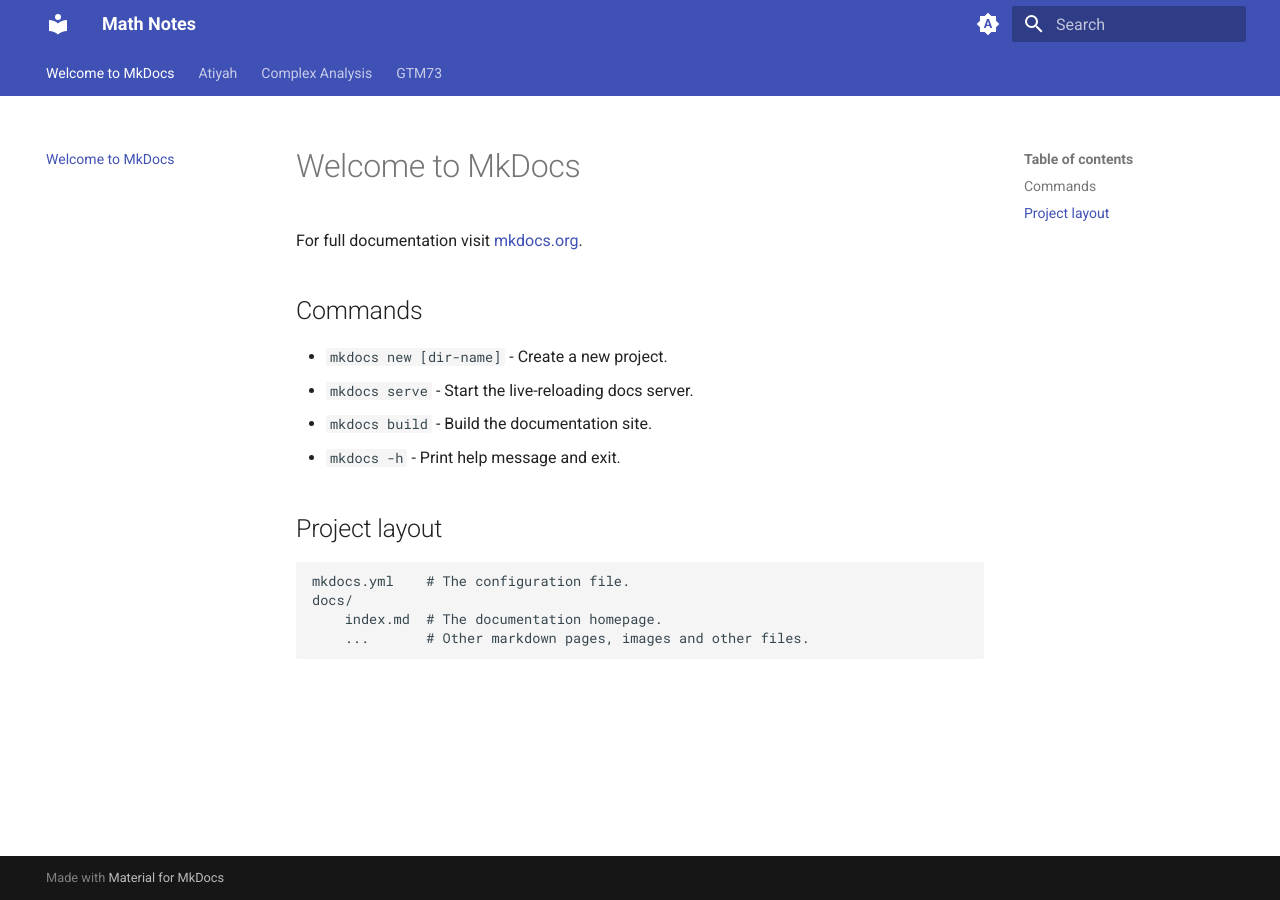
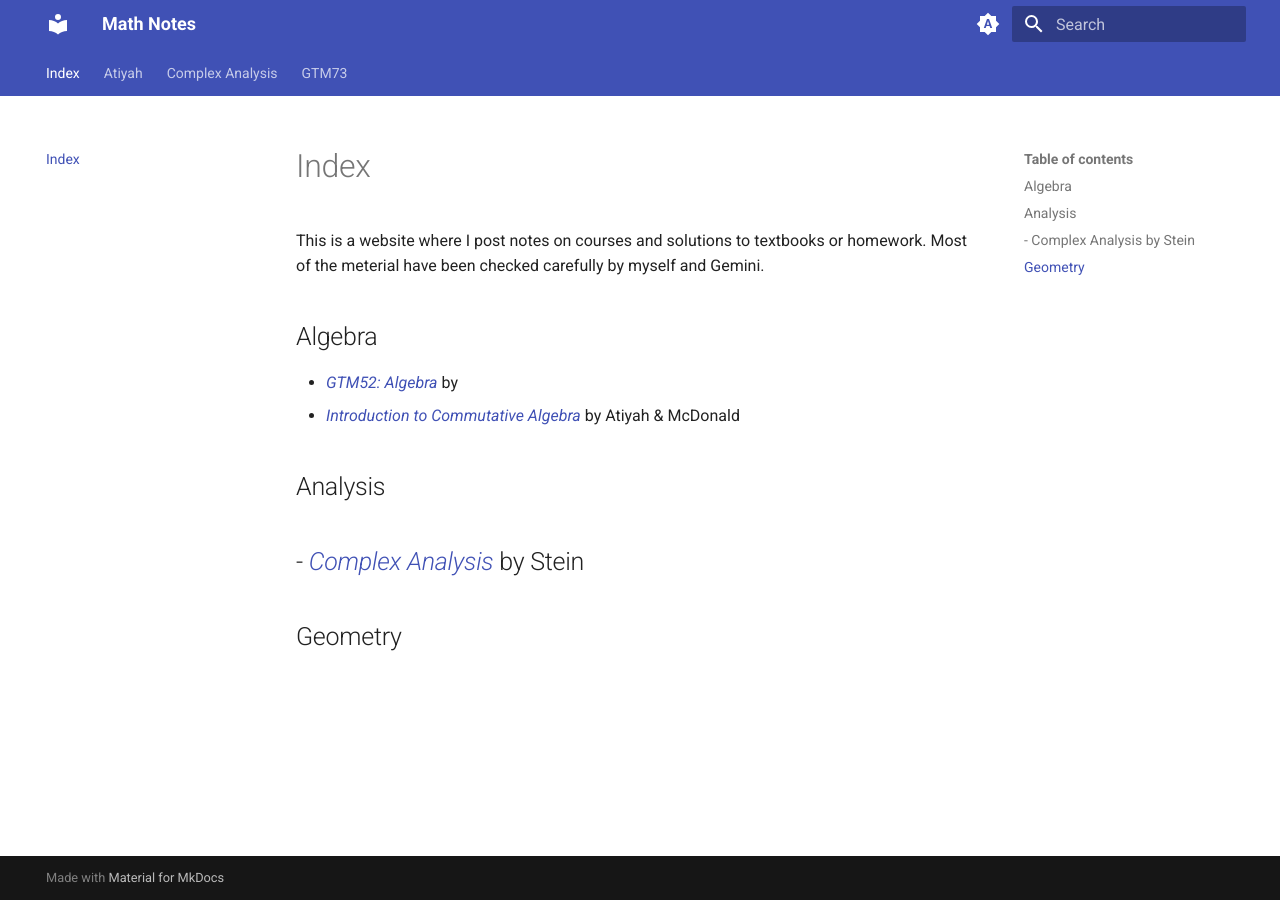
Before and after one commit to Shengxuan-Zhang/Notes, an MkDocs documentation site: the page built from docs/index.md, in a window 1280 px wide. Built offline with MkDocs 1.6.1 and Material for MkDocs 9.7.7, drawn with Linux system fonts in a browser that asks for light colours.

```diff
--- a/docs/index.md
+++ b/docs/index.md
@@ -1,17 +1,15 @@
-# Welcome to MkDocs
+# Index
 
-For full documentation visit [mkdocs.org](https://www.mkdocs.org).
+This is a website where I post notes on courses and solutions to textbooks or homework. Most of the meterial have been checked carefully by myself and Gemini.
 
-## Commands
+## Algebra
 
-* `mkdocs new [dir-name]` - Create a new project.
-* `mkdocs serve` - Start the live-reloading docs server.
-* `mkdocs build` - Build the documentation site.
-* `mkdocs -h` - Print help message and exit.
+- [_GTM52: Algebra_ ](./GTM73/Chapter%203%20Rings/) by
+- [_Introduction to Commutative Algebra_](./Atiyah/Chapter%201%20Rings%20and%20Ideals/) by Atiyah & McDonald
 
-## Project layout
+## Analysis
 
-    mkdocs.yml    # The configuration file.
-    docs/
-        index.md  # The documentation homepage.
-        ...       # Other markdown pages, images and other files.
+- [_Complex Analysis_](./Complex%20Analysis/Chapter%206%20Gamma%20and%20Zeta%20Functions/) by Stein
+-
+
+## Geometry
```
Also changed, not shown: 2 other files.
